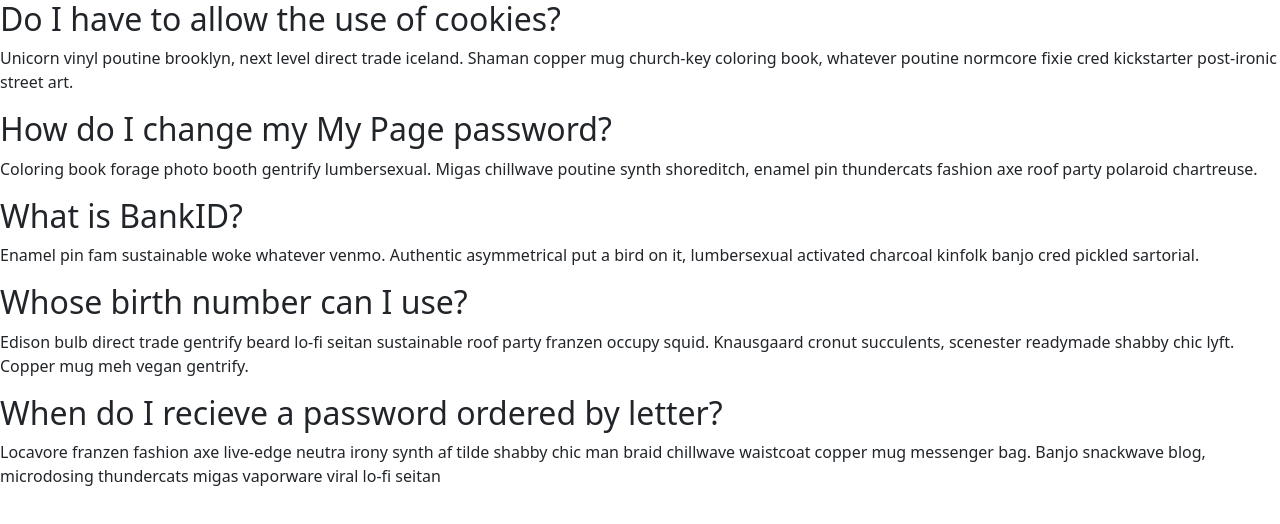
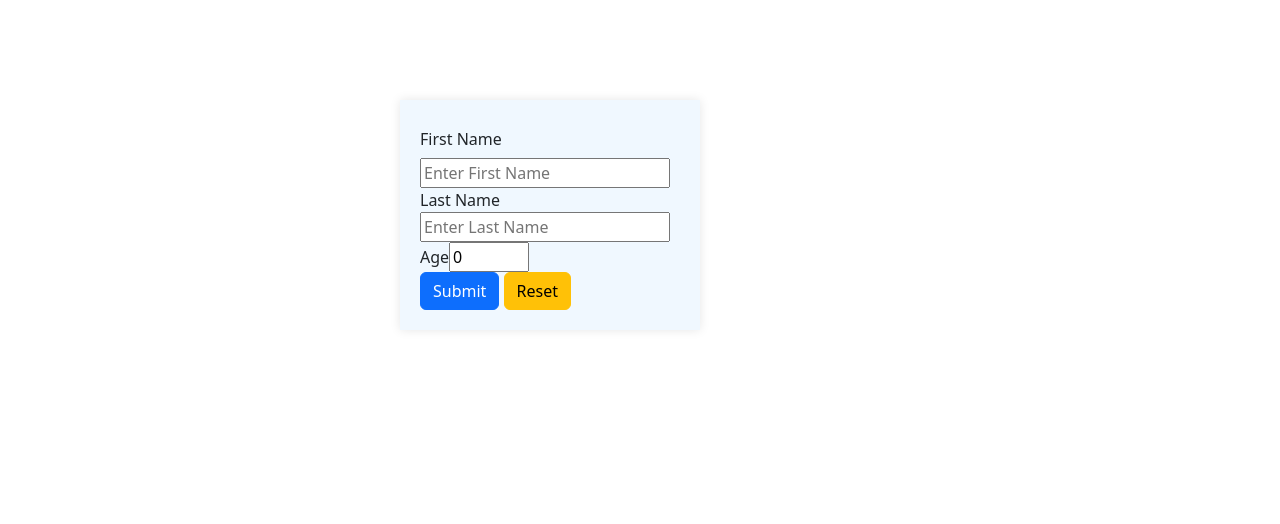
Before and after one commit to klmadhu247/samplerepo, a React (Create React App) app: page / in a window 1280 px wide. Shown: the top 524 px of the page. Built offline with nearby package versions, Linux system fonts and the light colour scheme.

Commit message:
Created FOrm for assignment day8-3

```diff
--- a/src/App.js
+++ b/src/App.js
@@ -1,6 +1,6 @@
 import React, {Component} from 'react'
 
-import DayTen from './DayTen'
+import Toggle from './Toggle_D8'
 
 
 
@@ -13,7 +13,7 @@
     return(
 
       <div>
-       <DayTen/>
+       <Toggle/>
       </div>
     )
   }
--- a/src/DayTen.js
+++ /dev/null
@@ -1,51 +0,0 @@
-import React,{Component} from 'react'
-
-class DayTen extends Component{
-
-state = {
-    count:5,
-         datas:[
-            {
-              id: 1,
-              title: 'Do I have to allow the use of cookies?',
-              info:
-                'Unicorn vinyl poutine brooklyn, next level direct trade iceland. Shaman copper mug church-key coloring book, whatever poutine normcore fixie cred kickstarter post-ironic street art.',
-            },
-            {
-              id: 1,
-              title: 'How do I change my My Page password?',
-              info:
-                'Coloring book forage photo booth gentrify lumbersexual. Migas chillwave poutine synth shoreditch, enamel pin thundercats fashion axe roof party polaroid chartreuse.',
-            },
-            {
-              id: 3,
-              title: 'What is BankID?',
-              info:
-                'Enamel pin fam sustainable woke whatever venmo. Authentic asymmetrical put a bird on it, lumbersexual activated charcoal kinfolk banjo cred pickled sartorial.',
-            },
-            {
-              id: 4,
-              title: 'Whose birth number can I use?',
-              info:
-                'Edison bulb direct trade gentrify beard lo-fi seitan sustainable roof party franzen occupy squid. Knausgaard cronut succulents, scenester readymade shabby chic lyft. Copper mug meh vegan gentrify.',
-            },
-            {
-              id: 5,
-              title: 'When do I recieve a password ordered by letter?',
-              info:
-                'Locavore franzen fashion axe live-edge neutra irony synth af tilde shabby chic man braid chillwave waistcoat copper mug messenger bag. Banjo snackwave blog, microdosing thundercats migas vaporware viral lo-fi seitan ',
-            },
-          ]
-}
-
-    render(){
-        return(
-            <div>
-               {this.state.datas.map((data)=><div key={data.id}><h2>{data.title} </h2> <p>{data.info}</p></div>)}
-
-
-            </div>
-        )
-    }
-}
-export default DayTen
--- /dev/null
+++ b/src/Toggle.css
@@ -0,0 +1,13 @@
+.container-flex {
+    background-color: #f0f8ff;
+    border: 400px;
+    margin-left: 400px;
+    margin-bottom: 200px;
+    margin-top: 100px;
+    padding: 20px;
+    box-sizing: border-box;
+
+    width: 300px;
+    box-shadow: 0 0 10px rgba(0, 0, 0, 0.1);
+
+}
--- /dev/null
+++ b/src/Toggle_D8.js
@@ -0,0 +1,80 @@
+import React, {Component} from 'react'
+import './Toggle.css'
+class Toggle extends Component
+{
+
+state={
+    fname :'',
+    lname:'',
+    age:0,
+    onSubmit:false,
+    onShowAge:false,
+    onHideAge:false,
+    onRest:false
+
+}
+
+handleChange =(e)=>
+    {
+        this.setState({[e.target.name]:e.target.value})
+
+    }
+
+    handleSubmit =()=>
+        {
+            this.setState({onSubmit:true})
+
+        }
+        handleRest=()=>
+            {
+                this.setState({fname:'',lname:'',age:''})
+
+
+            }
+
+        handleShowAge=()=>
+            {
+                this.setState({onShowAge:true})
+
+            }
+            handleHideAge =()=>
+                {
+                    this.setState({onHideAge:true})
+                }
+
+render(){
+    return(
+        <div className='container-flex'>
+           {!this.state.onSubmit && <div>
+            <label className='col sm-2 col-form-label' >First Name </label>
+            <input type='text' name='fname' value={this.state.fname} onChange={this.handleChange}  style={{width:'250px'}} placeholder="Enter First Name" className='col sm-4'/> <br/>
+            <label  >Last Name</label>
+            <input type='text' name='lname' value={this.state.lname} onChange={this.handleChange}  style={{width:'250px'}} placeholder="Enter Last Name"/> <br/>
+            <label >Age</label>
+            <input type='number' name='age' value={this.state.age} onChange={this.handleChange}  style={{width:'80px'}} placeholder="Enter Age"/> <br/>
+
+            <button onClick={this.handleSubmit} class="btn btn-primary">Submit</button> <button onClick={this.handleRest} class="btn btn-warning">Reset</button>
+
+
+
+            </div>}
+
+           { !this.state.onShowAge && this.state.onSubmit && <div>
+            <h4>Name: {this.state.fname} {this.state.lname}</h4>
+            <button onClick={this.handleShowAge} class="btn btn-warning">SHow Age</button>
+
+
+           </div> }
+
+          { this.state.onShowAge &&<div>
+           <h4>Name: {this.state.fname} {this.state.lname}</h4>
+           {!this.state.onHideAge && <h5>Age: {this.state.age}</h5>}
+           <button onClick={this.handleHideAge} class="btn btn-danger">Hide Age</button>
+
+           </div> }
+
+        </div>
+    )
+}
+}
+export default Toggle
```
Also changed, not shown: src/Voting.js (deleted, +0 -57 lines), src/README.md (deleted).
